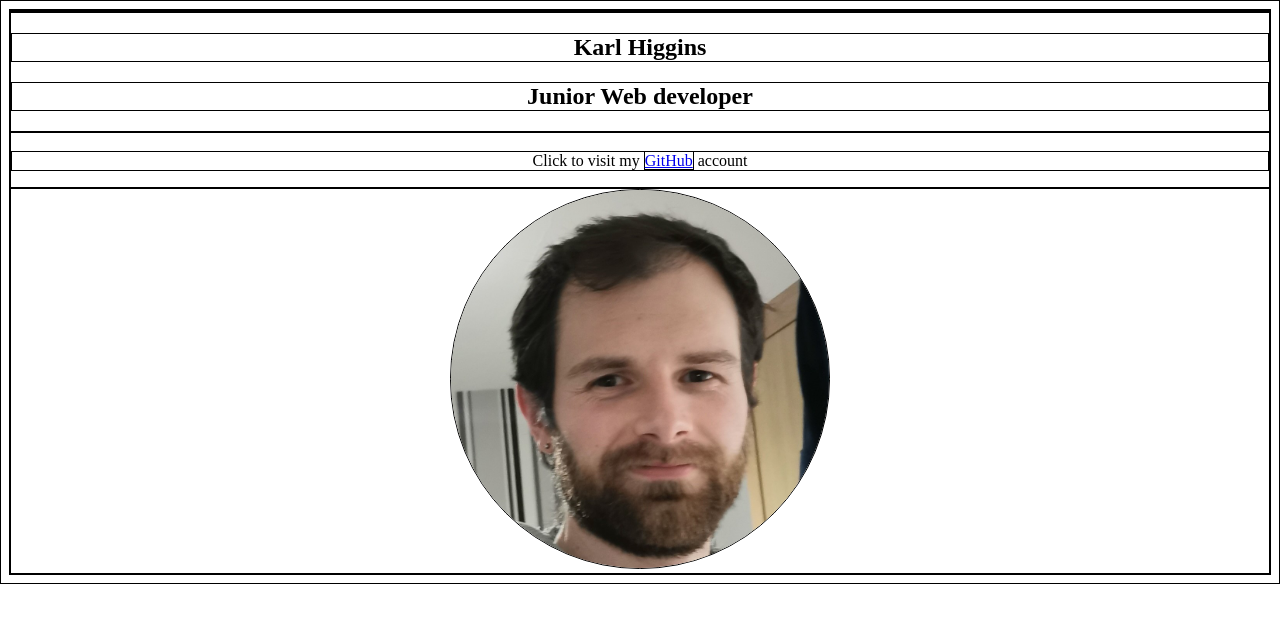
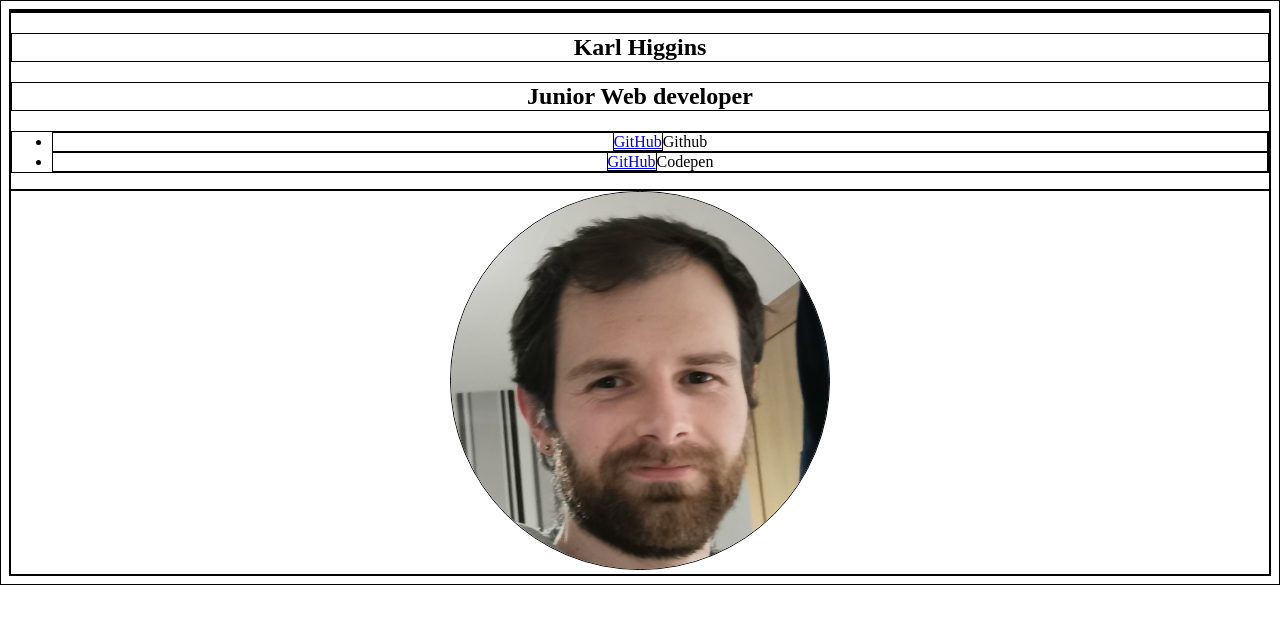
Before and after one commit to karl3644/karl3644.github.io, a plain HTML site: page index.html in a window 1280 px wide. Drawn offline with Linux system fonts and the light colour scheme.

Commit message:
added nav

```diff
--- a/index.html
+++ b/index.html
@@ -13,11 +13,12 @@
         <section id="details">
             <h1>Karl Higgins</h1>
             <h2>Junior Web developer</h2>
-            <h3></h3>
-            <p>Click to visit my
-                <a href="https://github.com/karl3644">GitHub</a>
-                account
-            </p>
+
+            <ul>
+                <li><a href="https://github.com/karl3644">GitHub</a>Github</li>
+                <li><a href="https://codepen.io/Karl3644">GitHub</a>Codepen</li>
+            </ul>
+
 
         </section>
 
```
